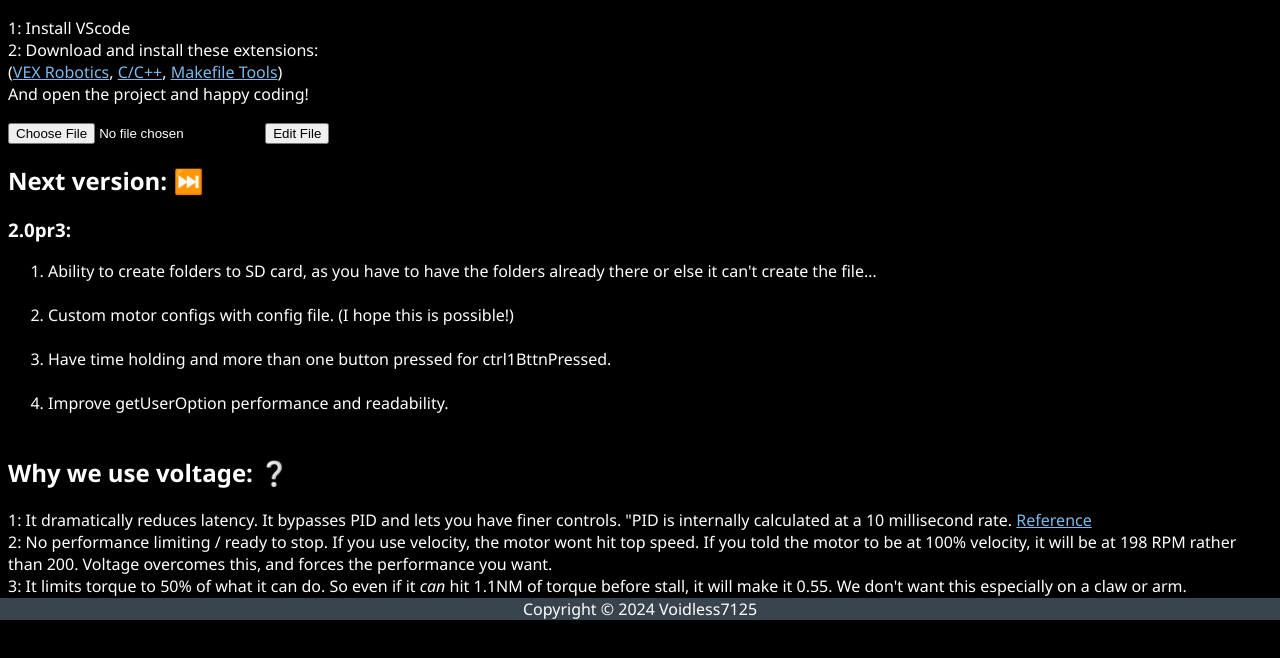
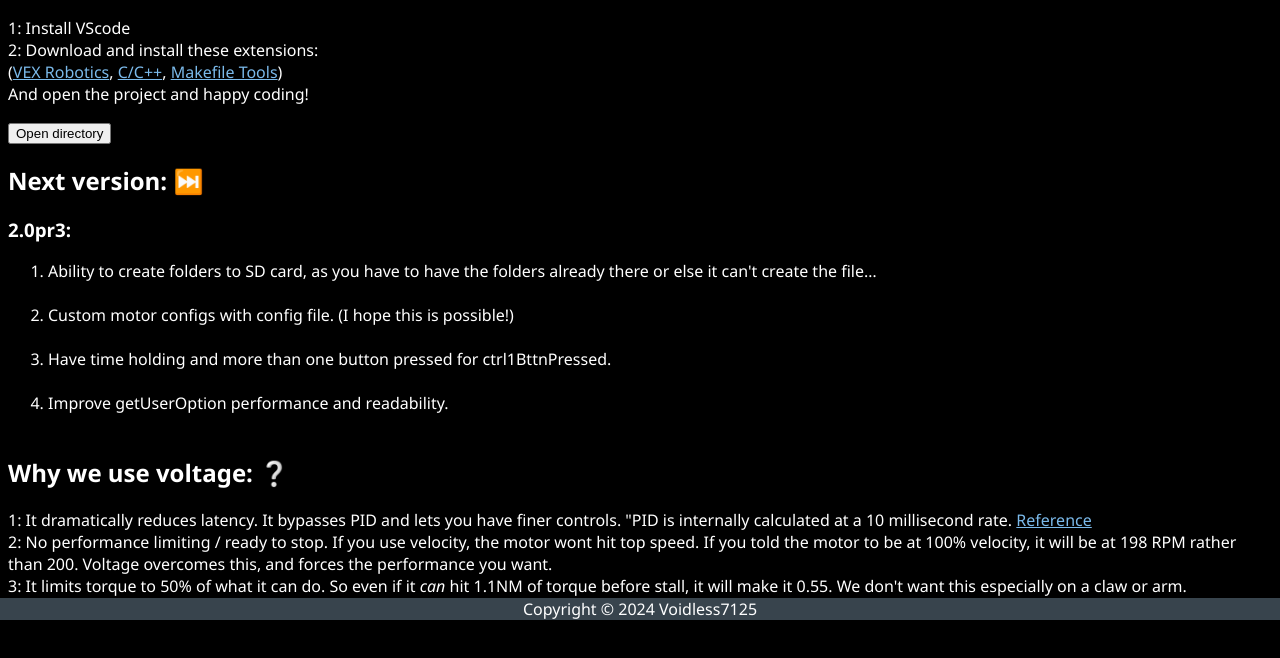
Before and after one commit to RanchoDVT/Comp-V5, a plain HTML site: page index.html in a window 1280 px wide. Shown: the part 180-838 px from the top of the page. Drawn offline with Linux system fonts and the light colour scheme.

Commit message:
Update index.html
Signed-off-by: Voidless7125 <167136334+Voidless7125@users.noreply.github.com>

```diff
--- a/index.html
+++ b/index.html
@@ -36,8 +36,7 @@ meta description. This will often show up in search results.">
 			href="https://marketplace.visualstudio.com/items?itemName=ms-vscode.makefile-tools">Makefile
 			Tools</a>)<br>And open the project and happy coding!</p>
 
-			<input type="file" id="fileInput">
-<button onclick="processFile()">Edit File</button>
+			<button type="button">Open directory</button>
 	<h2>Next version: ⏭️</h2>
 	<h3>2.0pr3:</h3>
 
```
